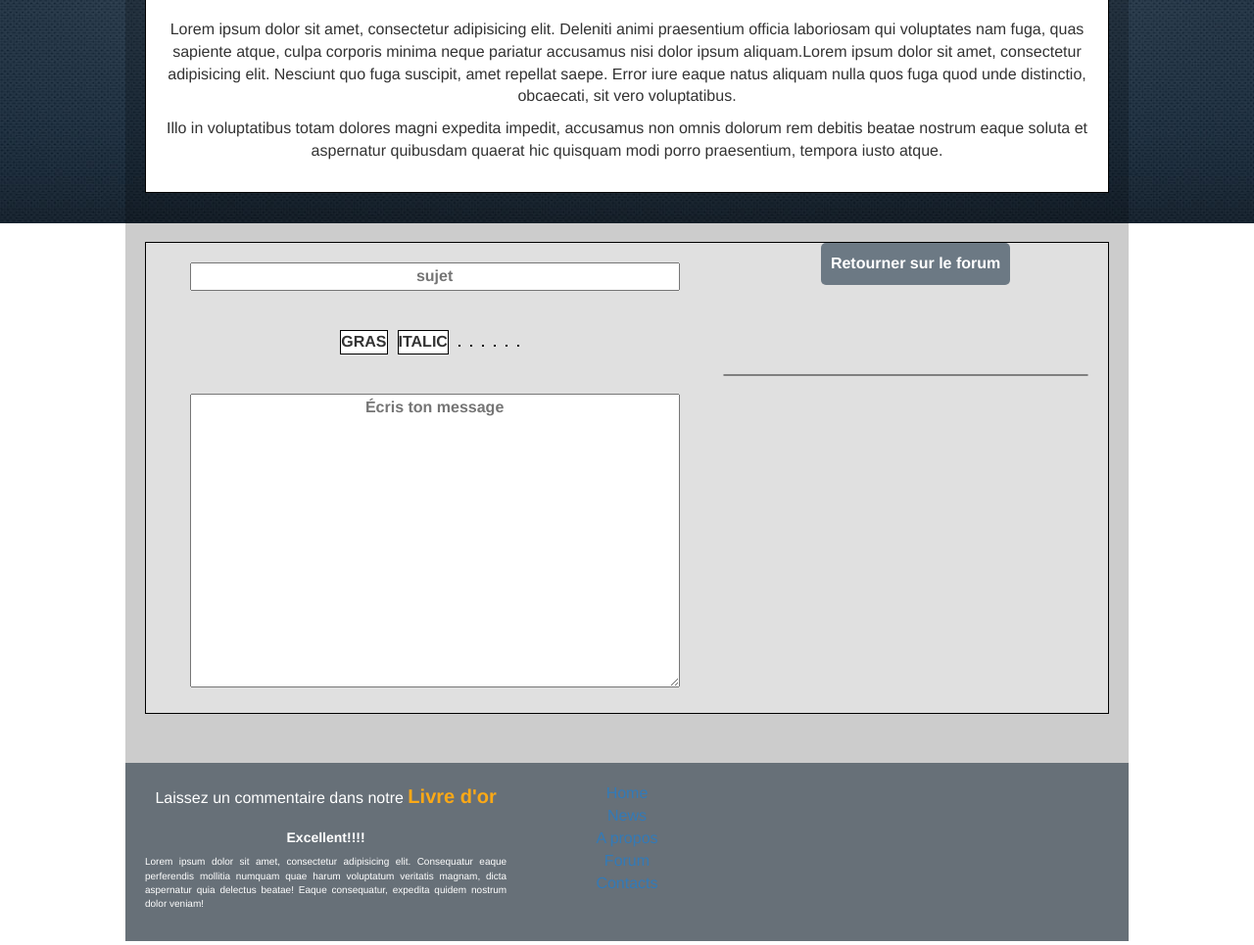
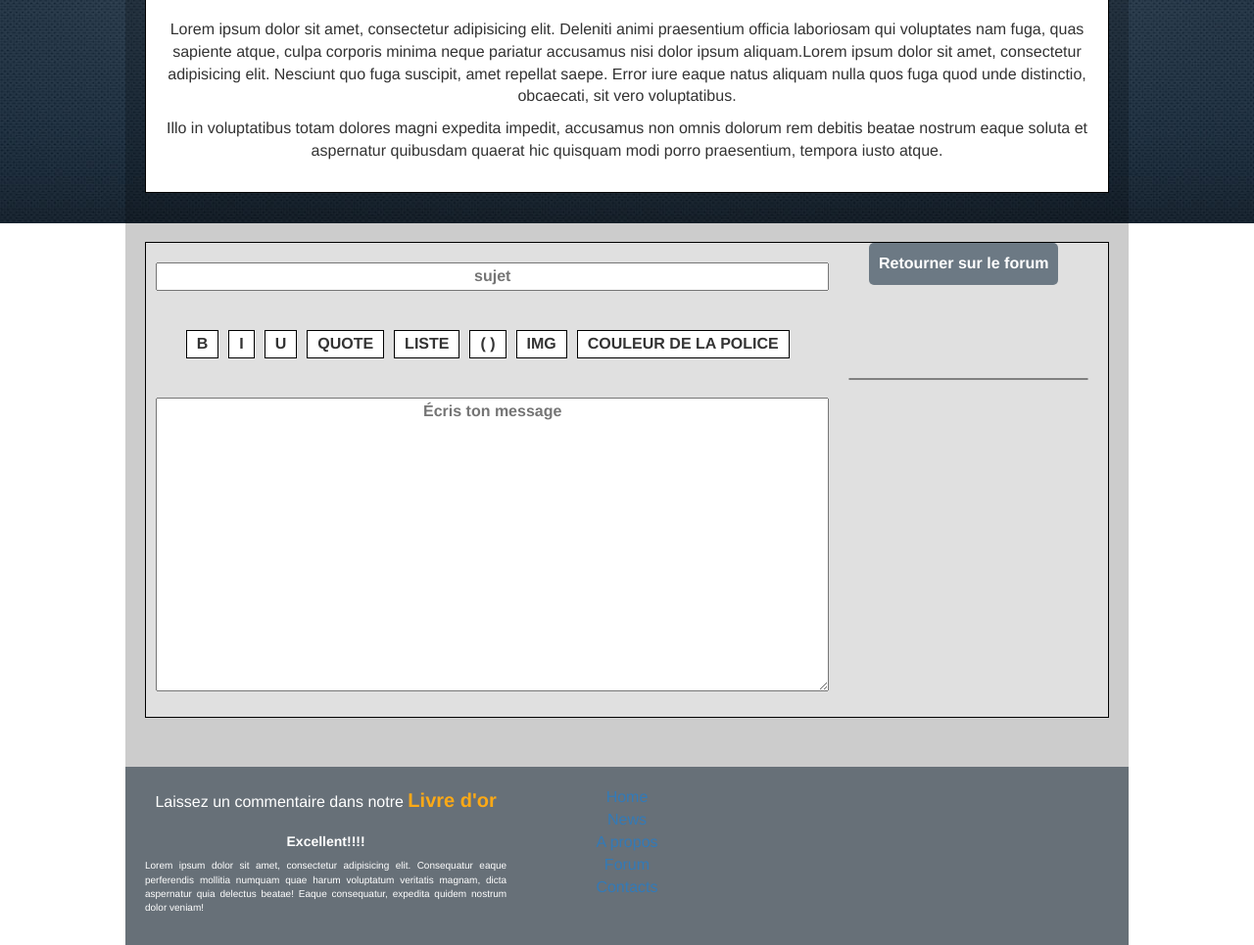
Before and after one commit to DreamTeam3WA/projet_1, a PHP site: page /index.php?page=forum in a window 1280 px wide. Shown: the part 972-1937 px from the top of the page at 98% size. Run offline with PHP 8.4, Linux system fonts and the light colour scheme; data comes from the database, SQL or seed files in the repository; some libraries are stand-ins or nearby versions.

Commit message:
Mise a jour Mika flaticon

```diff
--- a/views/forum.phtml
+++ b/views/forum.phtml
@@ -124,7 +124,7 @@
 			<input type="text" id="titresujet" placeholder="sujet">
 		</div>
 		<div class="styletexte">
-			<div class="gras">Gras</div><div class="italic">Italic</div><div class="souligne"></div><div class="citation"></div><div class="liste"></div><div class="crochet"></div><div class="image"></div><div class="couleurpolice"></div>
+			<div class="gras">B</div><div class="italic">I</div><div class="souligne">U</div><div class="citation">Quote</div><div class="liste">Liste</div><div class="crochet">( )</div><div class="image">Img</div><div class="couleurpolice">Couleur de la police</div>
 		</div>
 		<div class="descriptionnewsujetforum">
 			<textarea id="message" placeholder="Écris ton message"></textarea>
--- a/views/styles/style.css
+++ b/views/styles/style.css
@@ -375,18 +375,24 @@ FORUM----------------*/
 }
 
 #message {
-	width: 500px;
+	width: 100%;
 	height: 300px;
+	margin: 0 10px;
 }
 
 #titresujet {
-	width: 500px;
+	width: 100%;
+	margin: 0 10px;
 }
 
 .descriptionnewsujetforum, .titrenewsujetforum, .styletexte {
 	float: left;
-	width: 60%;
+	width: 70%;
 	margin: 20px 0;
+}
+
+.styletexte {
+	margin-left: 10px;
 }
 
 .styletexte > *{
@@ -394,13 +400,15 @@ FORUM----------------*/
 	margin-right: 10px;
 	background: white;
 	border: 1px solid black;
+	padding: 2px 10px;
 }
 .smiley {
-	float: left;
-	width: 38%;
+	float: right;
+	width: 25%;
 	background: white;
 	border: 1px solid grey;
 	border-radius: 5px;
+	margin-right: 20px;
 }
 
 /*----------------------
```
